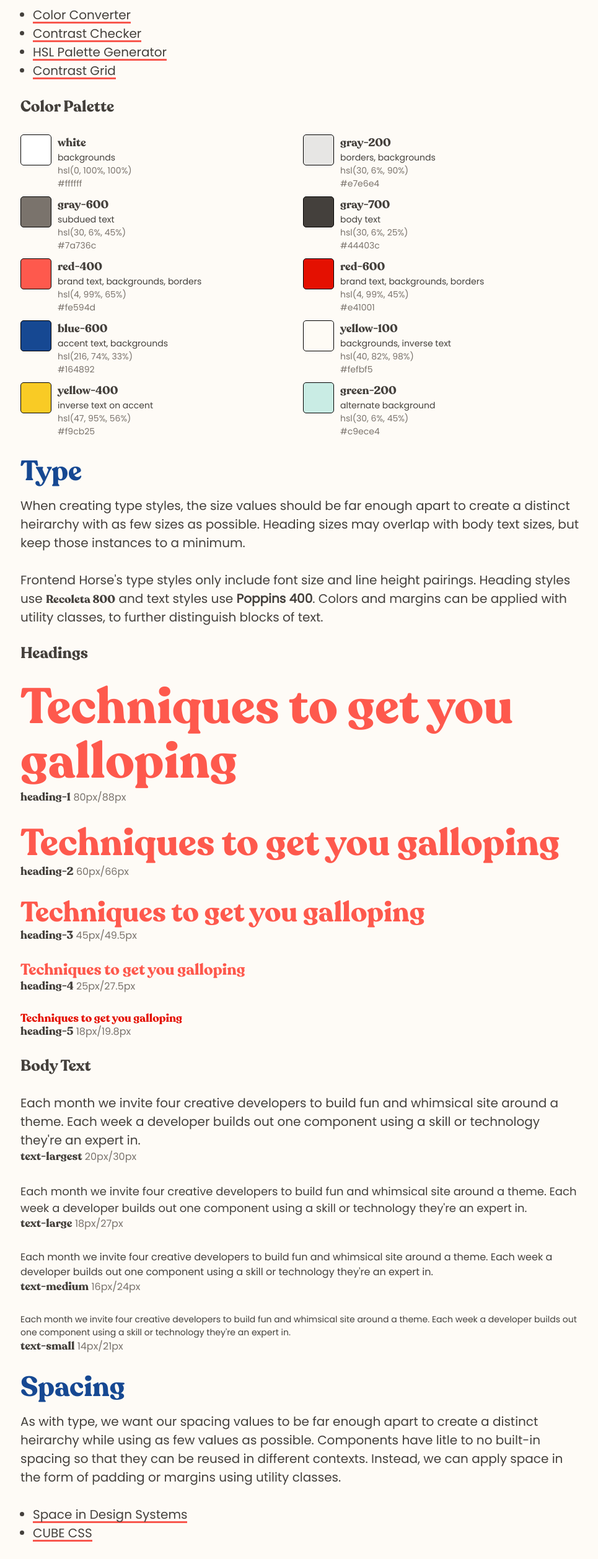
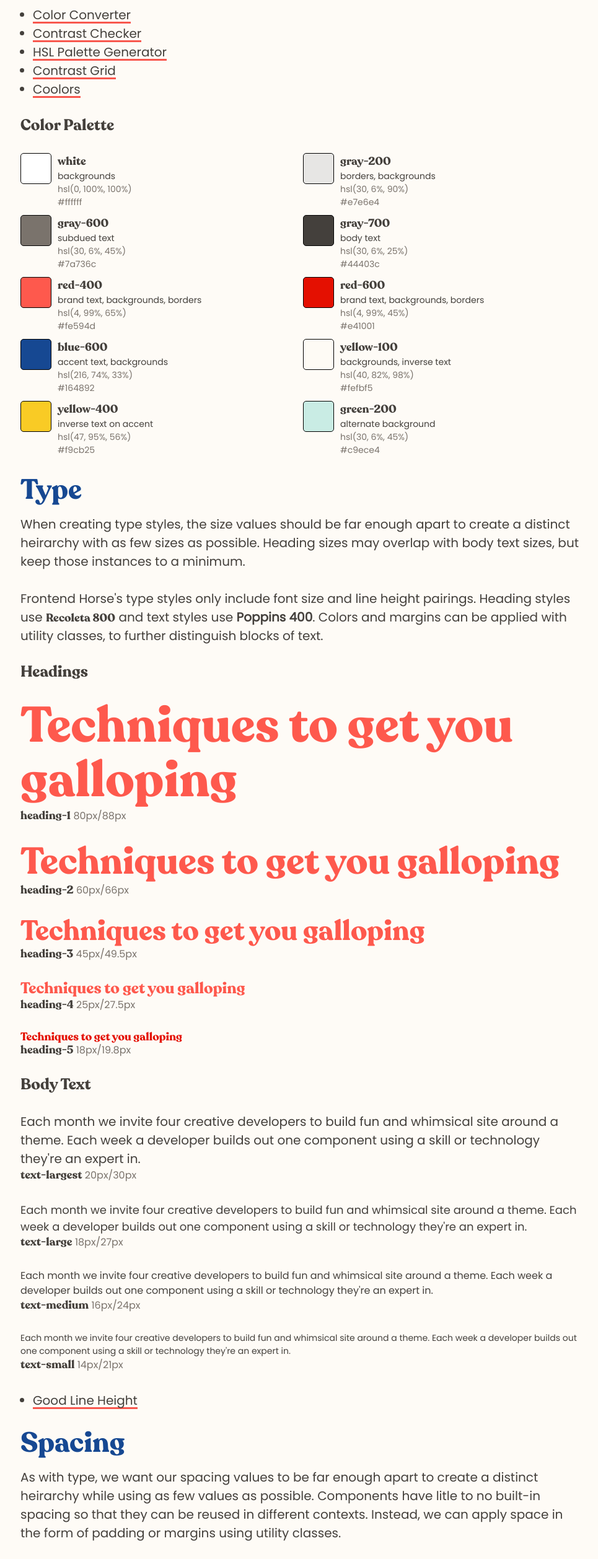
Before and after one commit to peruvianidol/frontend-horse, an Eleventy site: page _src/index.html in a window 1280 px wide. Shown: the part 780-3296 px from the top of the page at 62% size, without its empty margins (156-1121 px from the left). Built offline with nearby package versions, Linux system fonts and the light colour scheme; Eleventy itself is replaced by a stand-in of ours; files that its build step writes are made by us from their sources.

Commit message:
Add additional links

```diff
--- a/_src/index.html
+++ b/_src/index.html
@@ -136,6 +136,7 @@ bodyClasses: fh-styles
       <li><a href="https://webaim.org/resources/contrastchecker/">Contrast Checker</a></li>
       <li><a href="https://codepen.io/peruvianidol/pen/1ef232a3401bca5717bb7d36d295fd4f">HSL Palette Generator</a></li>
       <li><a href="https://contrast-grid.eightshapes.com/?background-colors=&foreground-colors=%23ffffff%2C%20white%0D%0A%23e7e6e4%2C%20gray-200%0D%0A%237a736c%2C%20gray-600%0D%0A%2344403c%2C%20gray-700%0D%0A%23fe594d%2C%20red-400%0D%0A%23e41001%2C%20red-600%0D%0A%23164892%2C%20blue-600%0D%0A%23FEFBF5%2C%20yellow-100%0D%0A%23f9cb25%2C%20yellow-400%0D%0A%23c9ece4%2C%20green-200%0D%0A&es-color-form__tile-size=compact">Contrast Grid</a></li>
+      <li><a href="https://coolors.co/">Coolors</a></li>
     </ul>
 
     <h3 class="fh-heading-4">Color Palette</h3>
@@ -210,6 +211,10 @@ bodyClasses: fh-styles
       <p class="fh-text-small">Each month we invite four creative developers to build fun and whimsical site around a theme. Each week a developer builds out one component using a skill or technology they're an expert in.</p>
       <p><span class="fh-heading-5">text-small</span> <span class="fh-text-subdued">14px/21px</span></p>
     </div>
+
+    <ul>
+      <li><a href="https://www.thegoodlineheight.com/">Good Line Height</a></li>
+    </ul>
 
     <h2 class="fh-heading-3 fh-stack-15 fh-text-accent">Spacing</h2>
 
@@ -318,6 +323,7 @@ bodyClasses: fh-styles
       <li><a href="https://piccalil.li/tutorial/what-are-design-tokens/">What are design tokens?</a></li>
       <li><a href="https://bradfrost.com/blog/post/atomic-web-design/">Atomic Design</a></li>
       <li><a href="https://www.mikeaparicio.com/posts/2020-07-06-simple-groupon/">Simple Groupon</a></li>
+      <li><a href="https://components.ai/theme?tab=editor">Components AI Theme Builder</a></li>
     </ul>
 
     <h2 class="fh-heading-3 fh-stack-15 fh-text-accent">Components</h2>
```
